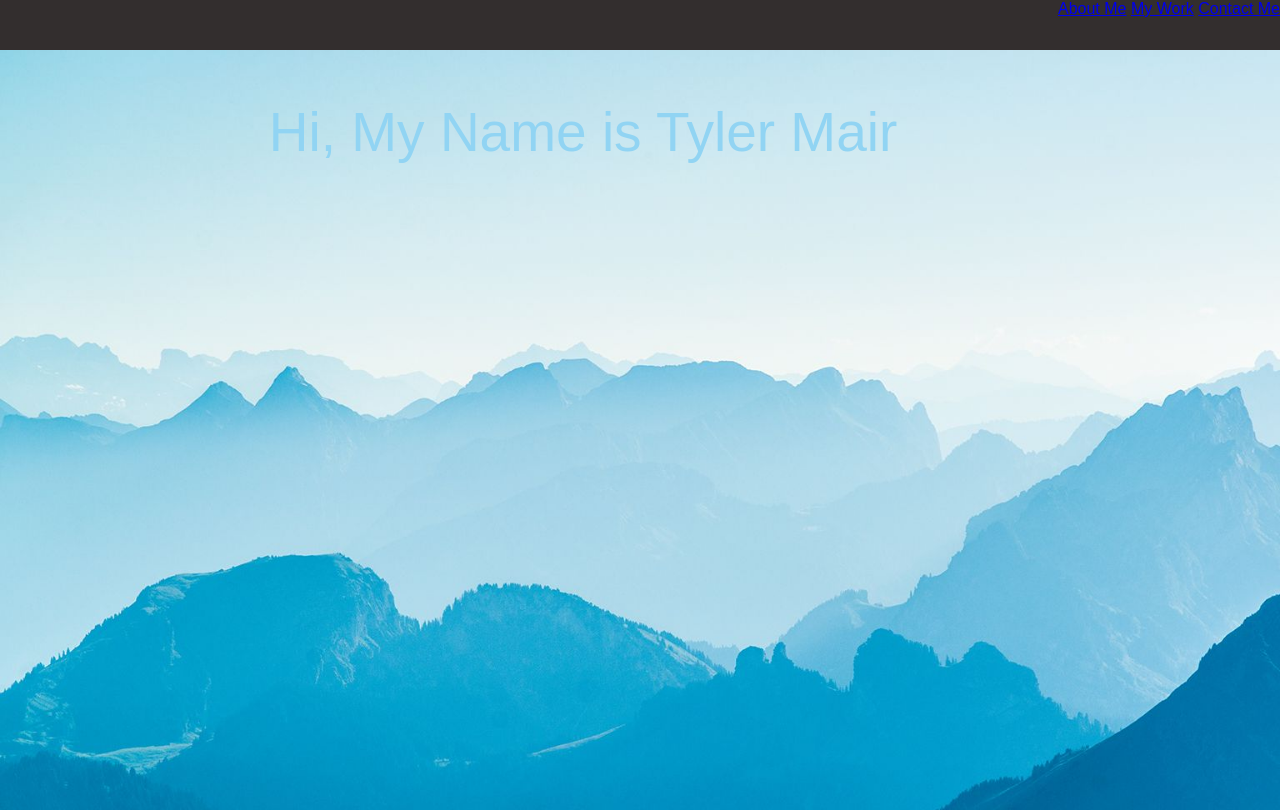
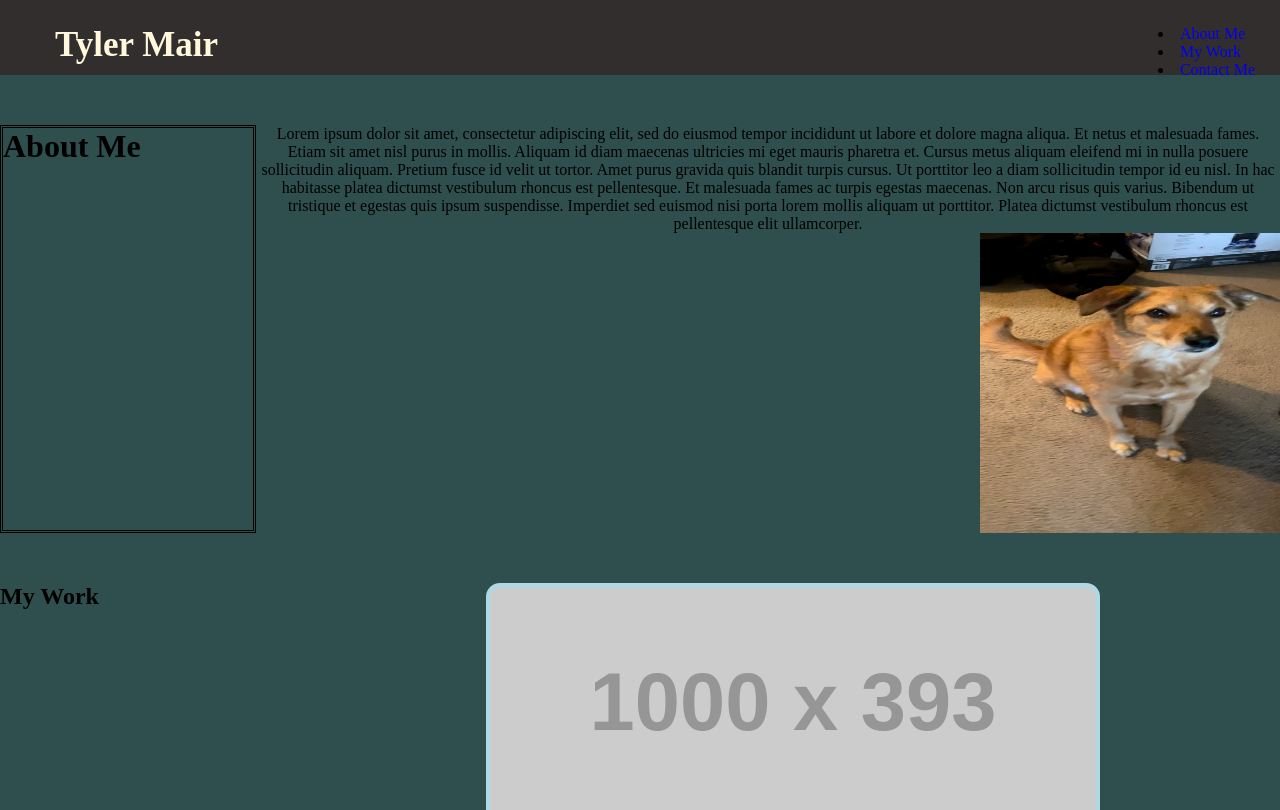
Before and after one commit to tmair1012/02-Challenge-2, a plain HTML site: page index.html in a window 1280 px wide. Shown: the top 810 px of the page. Drawn offline with Linux system fonts and the light colour scheme; placeholder pictures from the web are drawn by us.

Commit message:
small changes

```diff
--- a/assets/css/style.css
+++ b/assets/css/style.css
@@ -5,44 +5,43 @@
 }
 
 body {
-    background-color:rgb(51, 46, 46);
-    font-family: 'Franklin Gothic Medium', 'Arial Narrow', Arial, sans-serif;
+    background-color:darkslategray;
+    font-family: 'Franklin Gothic Medium', 'Arial Narrow', 'Arial', 'sans-serif', 'copperplate';
     height:100%;
-    font-family: fantasy;
+    font-family: 'Fantasy';
 }
 .header {
     background-color:rgb(51, 46, 46);
     padding: 25px;
+    height: 75px;
+
+}
+.header h1{
+    font-weight: bold;
+    font-size: 35px;
+    color:cornsilk;
+    display: inline;
+    margin: 0 30px;
+}
+header a{
+    text-decoration: none;
 }
 .header nav{
-    position:absolute;
-    top: 0;
-    right: 0;
+    float:right;
+    justify-content:right;
+    text-decoration: none;
+    display: inline;
  }
- .header nav li{
+ .header nav ul li{
      display:inline;
-     text-decoration: none;
  }
-.hero{
-    background-image:url("../css/images/Bluemountains.jpg");
-    background-size: cover;
-    padding: 450px 300px;
-    background-repeat: no-repeat;
-    margin: 0px 0px;
-    width:100%;
+ .header nav ul li a{
+    font-weight: lighter;
+    font-size: 22px;
+    text-decoration: none;
+    display:inline;
+ }
 
-}
-.hero h1{
-    display: inline;
-    font-weight: 500 ;
-    font-stretch: expanded;
-    font-size: 55px;
-    Color: rgb(145, 212, 243);
-    Font: 'Marker Felt';
-    position:absolute;
-    top: 100px;
-    left: 21%;
-}
 
 
 .aboutme{
--- a/index.html
+++ b/index.html
@@ -12,6 +12,7 @@
 
 <body>
     <header class=header>
+        <h1>Tyler Mair</h1>
         <nav>
             <li><a href="#about-me">About Me</a></li>
             <li><a href="#My-Work">My Work</a></li>
@@ -19,11 +20,6 @@
             </ul>
         </nav>
     </header>
-    <section class="hero">
-        <h1>Hi, My Name is Tyler Mair</h1>
-
-    </section>
-    <section id="about-me" class="me">
 
 
     <div class="aboutme">
```
Lines whose indentation alone changed are shown as unchanged.
